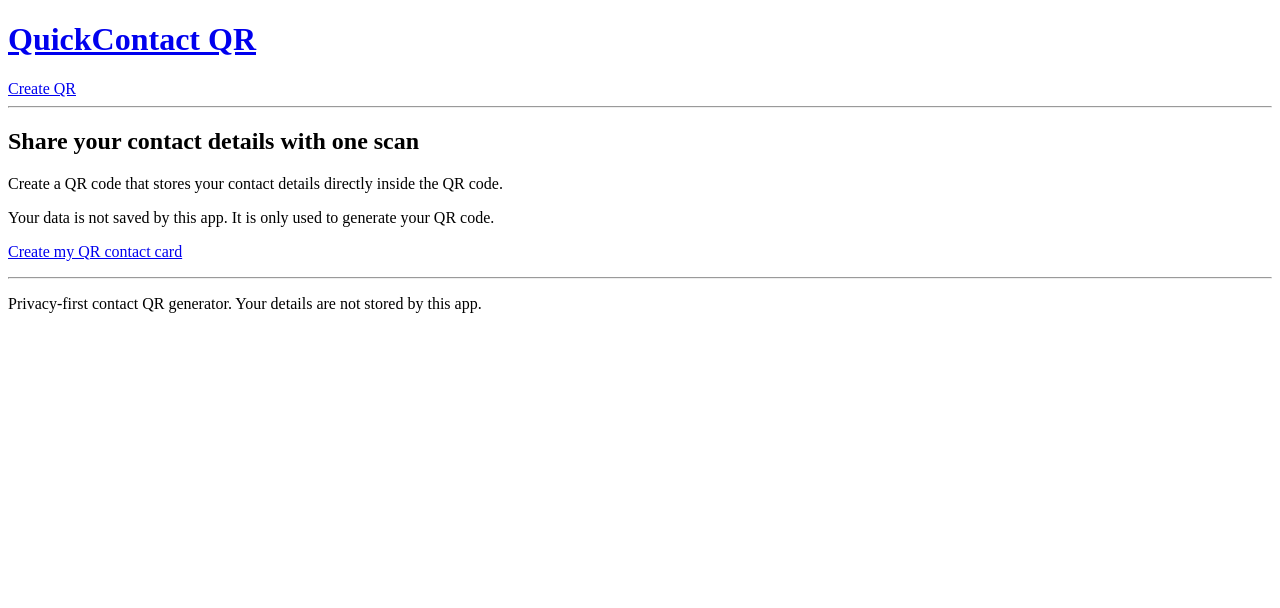
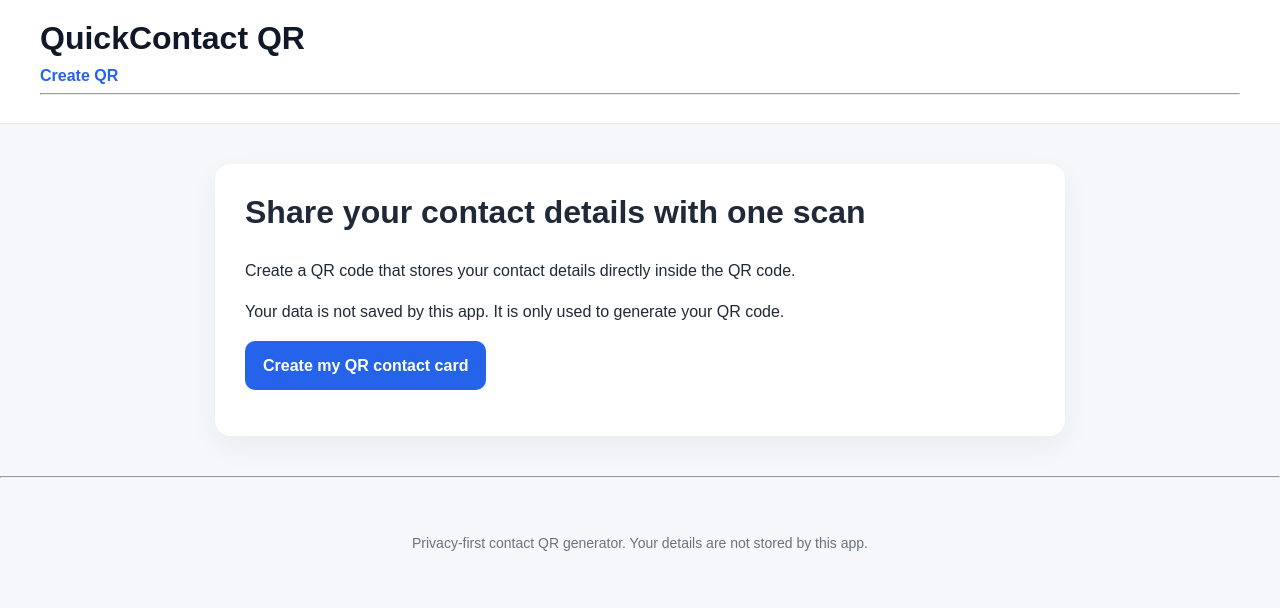
Before and after one commit to PrashantGondaliya/QuickContact_qr, a Django app: page / in a window 1280 px wide. Shown: the top 608 px of the page. Run offline with Django 5.2, Linux system fonts and the light colour scheme.

Commit message:
Add basic styling with static CSS

```diff
--- /dev/null
+++ b/contacts/static/contacts/css/styles.css
@@ -0,0 +1,126 @@
+* {
+    box-sizing: border-box;
+}
+
+body {
+    margin: 0;
+    font-family: Arial, sans-serif;
+    background: #f5f7fb;
+    color: #1f2937;
+}
+
+header {
+    background: white;
+    padding: 20px 40px;
+    border-bottom: 1px solid #e5e7eb;
+}
+
+header h1 {
+    margin: 0;
+}
+
+header h1 a {
+    color: #111827;
+    text-decoration: none;
+}
+
+nav {
+    margin-top: 10px;
+}
+
+nav a {
+    color: #2563eb;
+    text-decoration: none;
+    font-weight: bold;
+}
+
+main {
+    max-width: 850px;
+    margin: 40px auto;
+    padding: 30px;
+    background: white;
+    border-radius: 16px;
+    box-shadow: 0 10px 30px rgba(0, 0, 0, 0.05);
+}
+
+footer {
+    max-width: 850px;
+    margin: 20px auto;
+    padding: 20px;
+    color: #6b7280;
+    font-size: 14px;
+    text-align: center;
+}
+
+h2 {
+    margin-top: 0;
+    font-size: 32px;
+}
+
+p {
+    line-height: 1.6;
+}
+
+form div {
+    margin-bottom: 18px;
+}
+
+label {
+    font-weight: bold;
+}
+
+input,
+textarea {
+    width: 100%;
+    margin-top: 6px;
+    padding: 12px 14px;
+    border: 1px solid #d1d5db;
+    border-radius: 10px;
+    font-size: 16px;
+}
+
+input:focus,
+textarea:focus {
+    outline: none;
+    border-color: #2563eb;
+    box-shadow: 0 0 0 3px rgba(37, 99, 235, 0.15);
+}
+
+button,
+.button-link {
+    display: inline-block;
+    padding: 12px 18px;
+    background: #2563eb;
+    color: white;
+    border: none;
+    border-radius: 10px;
+    text-decoration: none;
+    font-weight: bold;
+    cursor: pointer;
+    font-size: 16px;
+}
+
+button:hover,
+.button-link:hover {
+    background: #1d4ed8;
+}
+
+.qr-image {
+    max-width: 280px;
+    width: 100%;
+    display: block;
+    margin: 20px 0;
+}
+
+pre {
+    padding: 16px;
+    background: #111827;
+    color: #f9fafb;
+    border-radius: 12px;
+    overflow-x: auto;
+}
+
+.errorlist {
+    color: #dc2626;
+    margin-top: 6px;
+}
--- a/contacts/templates/base.html
+++ b/contacts/templates/base.html
@@ -1,6 +1,8 @@
+{% load static %}
 <!DOCTYPE html>
 <html lang="en">
 <head>
+    <link rel="stylesheet" href="{% static 'contacts/css/styles.css' %}">
     <meta charset="UTF-8">
     <title>{% block title %}QuickContact QR{% endblock %}</title>
 </head>
--- a/contacts/templates/contacts/home.html
+++ b/contacts/templates/contacts/home.html
@@ -14,6 +14,8 @@
     </p>
 
     <p>
-        <a href="{% url 'contacts:create_contact' %}">Create my QR contact card</a>
+        <a class="button-link" href="{% url 'contacts:create_contact' %}">
+            Create my QR contact card
+        </a>
     </p>
 {% endblock %}
```
Also changed, not shown: contacts/templates/contacts/qr_result.html (+2 -0 lines).
